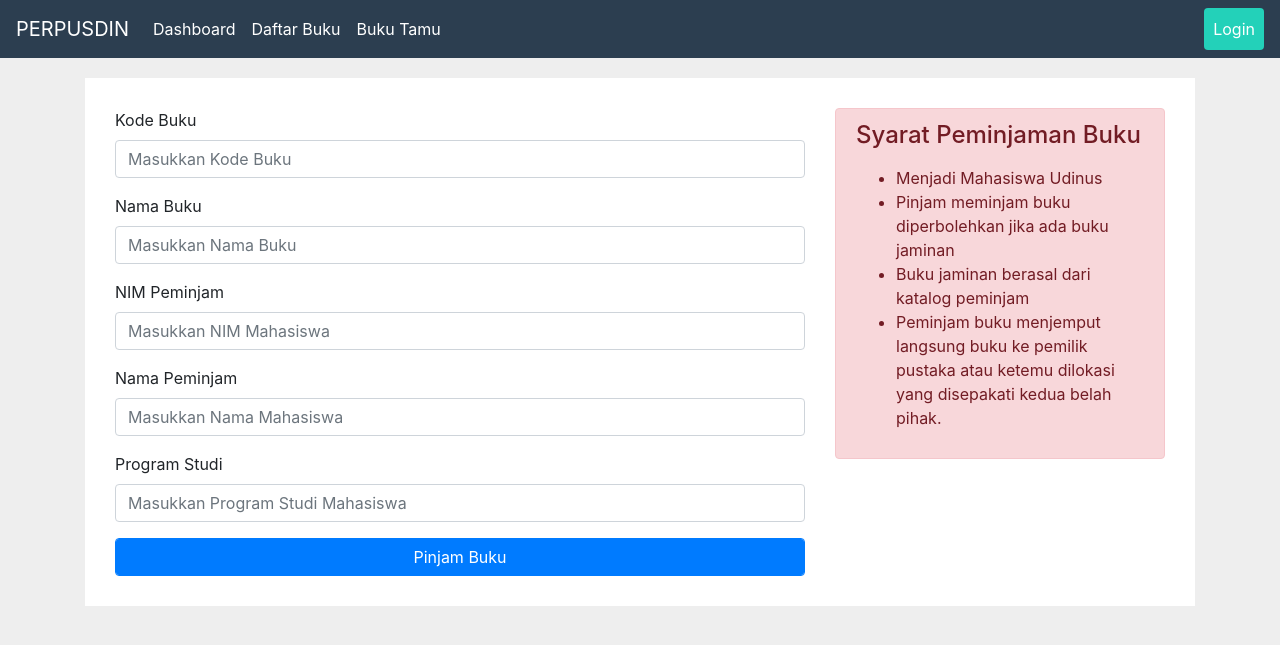
After one commit to iniwahyu/perpustakaanonline, a PHP site: page /pinjambuku.php in a window 1280 px wide. The commit adds this page. Shown: the top 645 px of the page. Run offline with PHP 8.4, Linux system fonts and the light colour scheme.

Commit message:
Penambahan Buku Tamu, Pinjam Buku

```diff
--- a/asset/css/style.css
+++ b/asset/css/style.css
@@ -17,6 +17,7 @@ body{
 /* --- HALAMAN UTAMA --- */
 #body{
     background: #ecf0f1;
+    padding: 1px;
 }
 .section1{
     margin-top: 30px;
@@ -64,6 +65,13 @@ body{
 }
 
 /* --- BUKU --- */
+#backbuku{
+    background: #eee;
+    padding: 1px;
+}
+#body .main-buku{
+    margin-top: 30px;
+}
 #body .card .table thead{
     background: #eee;
 }
@@ -122,3 +130,21 @@ body{
 #bodylogin .main-form .kanan-body{
     padding-top: 100px;
 }
+
+/* --- PINJAM BUKU --- */
+#backpinjam{
+    background: #eee;
+}
+#bodypinjam .form-pinjam{
+    background: #fff;
+    padding: 30px;
+    margin: 20px 0;
+}
+
+/* --- BUKU TAMU --- */
+#backbukutamu{
+    background: #eee;
+}
+#body .form-bukutamu{
+    margin-top: 30px;
+}
--- a/index.php
+++ b/index.php
@@ -115,10 +115,6 @@
 </div>
 <!-- INI PENUTUP CONTAINER BAGIAN BAWAH -->
 
-
-
-
-
 <div id="footer">
 </div>
 
--- a/menu.php
+++ b/menu.php
@@ -1,5 +1,5 @@
 <nav class="navbar navbar-expand-lg">
-  <a class="navbar-brand" href="#">PERPUSDIN</a>
+  <a class="navbar-brand" href="index.php">PERPUSDIN</a>
   <button class="navbar-toggler" type="button" data-toggle="collapse" data-target="#navbarSupportedContent" aria-controls="navbarSupportedContent" aria-expanded="false" aria-label="Toggle navigation">
     <span class="navbar-toggler-icon"></span>
   </button>
@@ -7,13 +7,13 @@
   <div class="collapse navbar-collapse" id="navbarSupportedContent">
   <ul class="navbar-nav mr-auto">
       <li class="nav-item">
-        <a class="nav-link" href="#">Dashboard <span class="sr-only">(current)</span></a>
+        <a class="nav-link" href="index.php">Dashboard </a>
       </li>
       <li class="nav-item">
         <a class="nav-link" href="buku.php">Daftar Buku</a>
       </li>
       <li class="nav-item">
-        <a class="nav-link" href="#">Buku Tamu</a>
+        <a class="nav-link" href="bukutamu.php">Buku Tamu</a>
       </li>
     </ul>
 
--- /dev/null
+++ b/pinjambuku.php
@@ -0,0 +1,83 @@
+<?php require_once "koneksi.php"; ?>
+<!DOCTYPE html>
+<html lang="en">
+<head>
+    <meta charset="UTF-8">
+    <meta name="viewport" content="width=device-width, initial-scale=1.0">
+    <meta http-equiv="X-UA-Compatible" content="ie=edge">
+    <title>Perpustakaan Udinus | Daftar Buku</title>
+
+    <?php require_once "src/link_css.php"; ?>
+
+</head>
+<body id="backpinjam">
+
+<div id="header">
+<?php require_once "menu.php"; ?>
+</div>
+
+<div id="bodypinjam">
+<div class="container">
+    <div class="form-pinjam">
+    <div class="row">
+        <div class="col-sm-8">
+            <form>
+                <div class="form-group">
+                    <label>Kode Buku</label>
+                    <input type="text" class="form-control" name="kodebuku" placeholder="Masukkan Kode Buku">
+                </div>
+                <div class="form-group">
+                    <label>Nama Buku</label>
+                    <input type="text" class="form-control" name="namabuku" placeholder="Masukkan Nama Buku">
+                </div>
+                <div class="form-group">
+                    <label>NIM Peminjam</label>
+                    <input type="text" class="form-control" name="kodebuku" placeholder="Masukkan NIM Mahasiswa">
+                </div>
+                <div class="form-group">
+                    <label>Nama Peminjam</label>
+                    <input type="text" class="form-control" name="kodebuku" placeholder="Masukkan Nama Mahasiswa">
+                </div>
+                <div class="form-group">
+                    <label>Program Studi</label>
+                    <input type="text" class="form-control" name="kodebuku" placeholder="Masukkan Program Studi Mahasiswa">
+                </div>
+                <button type="submit" name="pinjam" class="btn btn-primary form-control">Pinjam Buku</button>
+            </form>
+        </div>
+
+        <div class="col-sm-4">
+            <div class="alert alert-danger" role="alert">
+            <h4>Syarat Peminjaman Buku</h4>
+                <p>
+                    <ul>
+                        <li>Menjadi Mahasiswa Udinus</li>
+                        <li>Pinjam meminjam buku diperbolehkan jika ada buku jaminan</li>
+                        <li>Buku jaminan berasal dari katalog peminjam</li>
+                        <li>Peminjam buku menjemput langsung buku ke pemilik pustaka atau ketemu dilokasi yang disepakati kedua belah pihak.</li>
+                    </ul>
+                </p>
+            </div>
+        </div>
+    </div>
+    </div>
+</div>
+</div>
+
+<div id="footer">
+</div>
+
+<!-- SCRIPT -->
+<script src=""></script>
+<script src="asset/js/bootstrap.min.js"></script>
+<script src="asset/js/jquery-3.min.js"></script>
+<?php require_once "src/link_js.php"; ?>
+
+<script>
+$(document).ready( function () {
+    $('#table').DataTable();
+} );
+</script>
+
+</body>
+</html>
```
Also changed, not shown: buku.php (+6 -9 lines), bukutamu.php (added, +68 -0 lines), profil.php (added).
